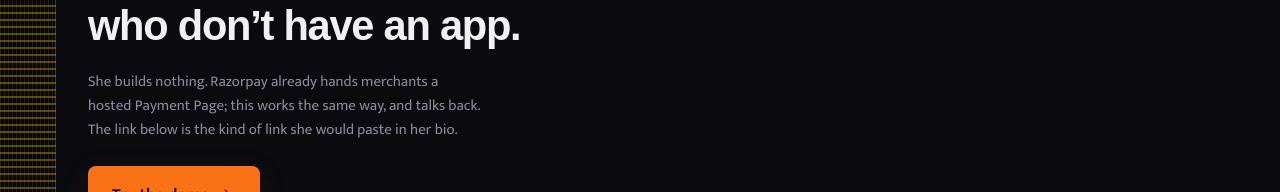
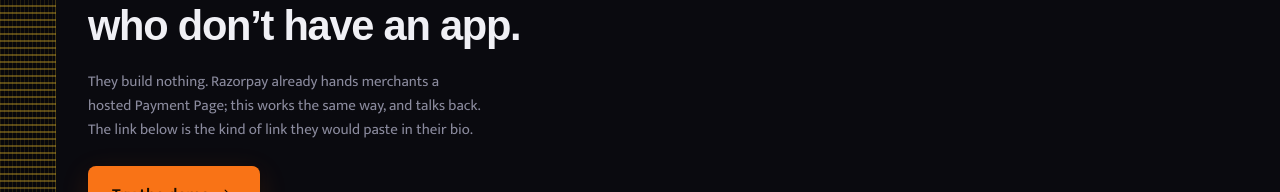
Before and after one commit to rajdeepchatale/agentpay-india, a Next.js app: page / in a window 1280 px wide. Shown: the part 5303-5495 px from the top of the page. Built offline with nearby package versions, Linux system fonts and the light colour scheme; a web font is replaced by a local one.

Commit message:
Say 'they', not 'she', of 60 million merchants

```diff
--- a/src/app/page.tsx
+++ b/src/app/page.tsx
@@ -403,11 +403,18 @@
             who don&rsquo;t have an app.
           </h2>
           {/* The obvious next question, answered before it is asked: this is a
-              link she pastes, not a site she builds. */}
+              link merchants paste, not a site they build.
+
+              "They", not "she". VIDEO.md names this exact trap — saying "60
+              million merchants" and then "she" in the next breath — because
+              60 million people are not all women. Sakhi, the agent, stays
+              deliberately female; the merchants she works for do not inherit
+              it. README.md models the correct form: our demo merchant is one
+              OF the 60 million, which is membership, not identity. */}
           <p className={styles.closeSub}>
-            She builds nothing. Razorpay already hands merchants a hosted
+            They build nothing. Razorpay already hands merchants a hosted
             Payment Page; this works the same way, and talks back. The link
-            below is the kind of link she would paste in her bio.
+            below is the kind of link they would paste in their bio.
           </p>
           <Link className={styles.cta} href="/chat">
             Try the demo
```
